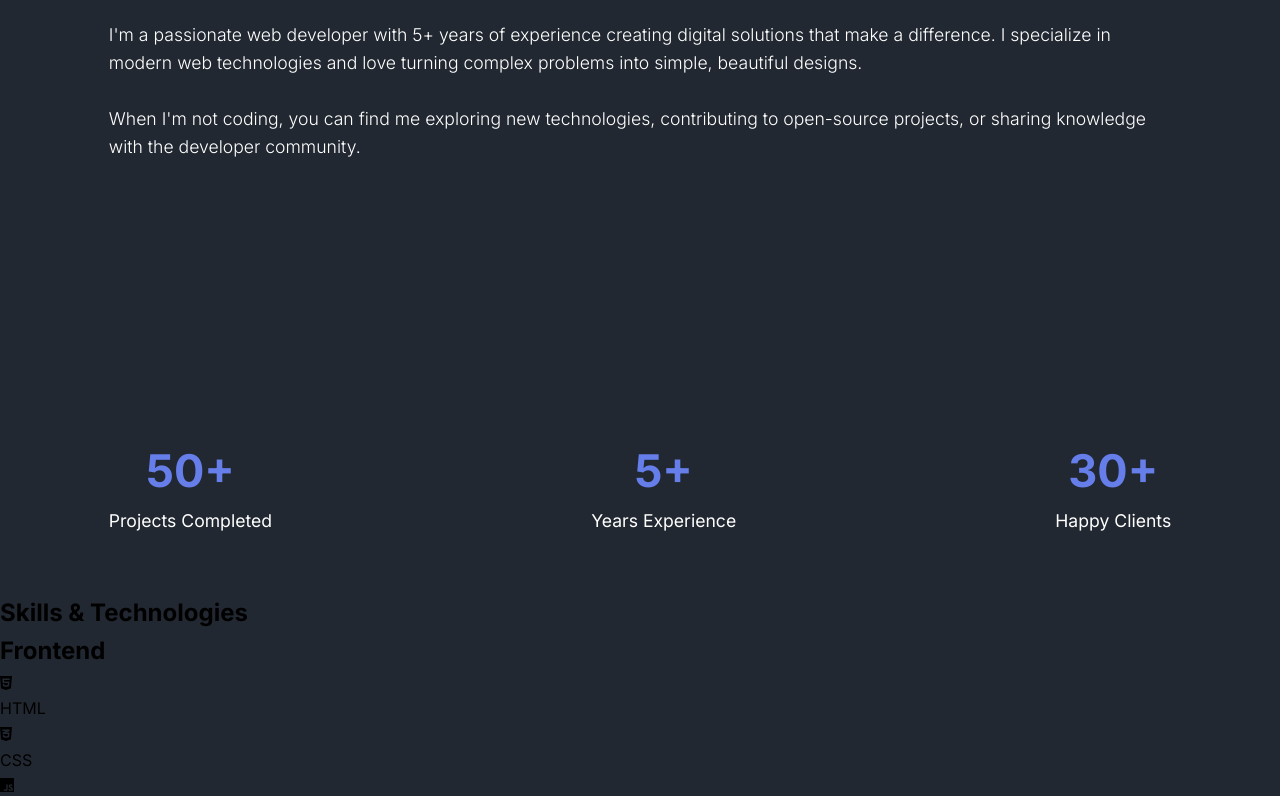
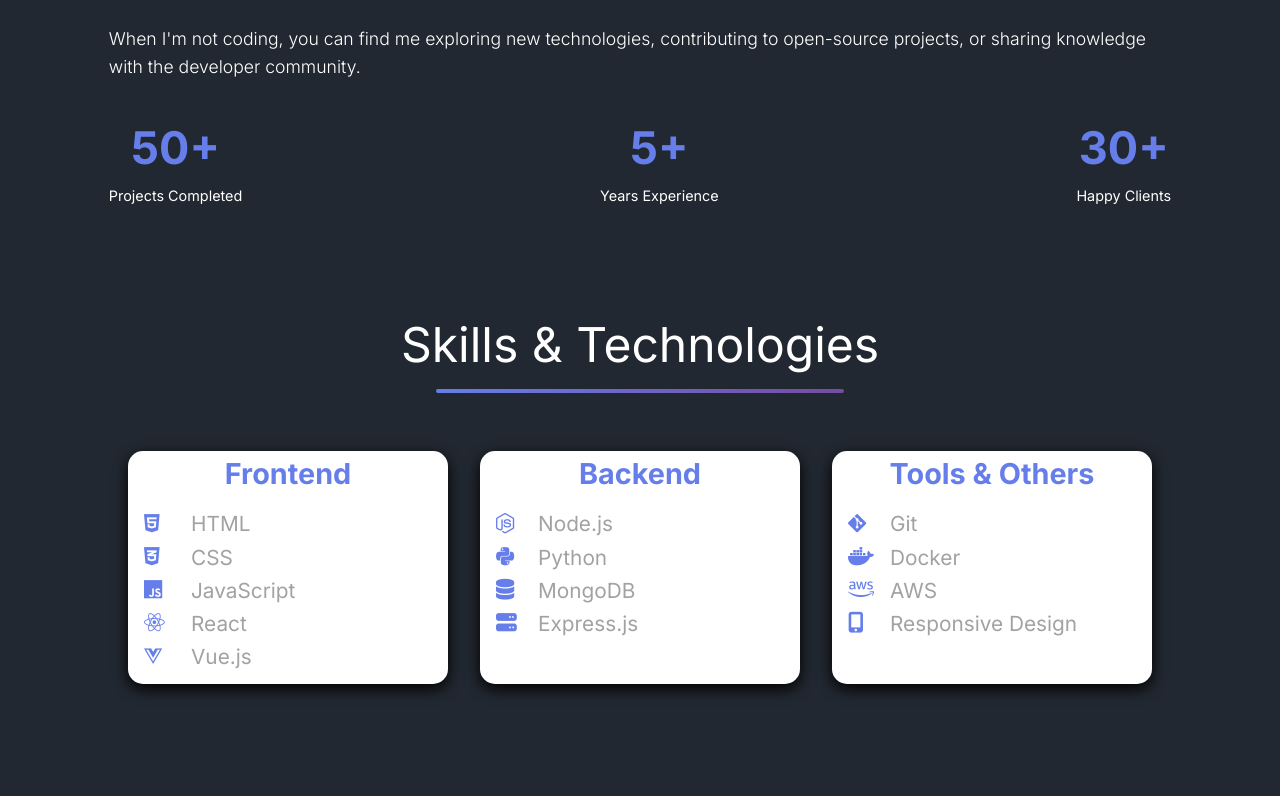
Before and after one commit to sadeemnasir/Portfoilio, a plain HTML site: page index.html in a window 1280 px wide. Shown: the part 926-1722 px from the top of the page. After the commit the page ends 1690 px from the top, so only its background shows below. Drawn offline with Linux system fonts and the light colour scheme.

Commit message:
Update styles.css

```diff
--- a/styles.css
+++ b/styles.css
@@ -55,6 +55,7 @@ a {
     background-color: rgba(34, 40, 49, 1);
     padding: 0 20px;
     transition: all 0.3s ease;
+    position: fixed;
 }
 
 .nav-name {
@@ -176,7 +177,6 @@ a {
 
 .about {
     width: 100%;
-    height: 90vh;
     display: flex;
     flex-direction: row;
     flex-wrap: wrap;
@@ -258,7 +258,7 @@ a {
     height: 100%;
     display: flex;
     justify-content: space-between;
-    align-items: center;
+    margin-top: 30px;
     width: 83%;
     text-align: center;
 }
@@ -283,9 +283,134 @@ a {
 .exp p,
 .clients p {
     color: white;
-    font-size: 1.1rem;
+    font-size: 0.9rem;
 }
 
+.skills {
+    width: 100%;
+    height: auto;
+    display: flex;
+    flex-direction: column;
+    flex-wrap: wrap;
+    justify-content: flex-start;
+    padding: 10vh 0 10vh 0;
+}
+.skills-container{
+    width: 100%;
+    display: flex;
+    align-items: center;
+    justify-content: center;
+    flex-direction: column;
+    flex-wrap: wrap;
+    height: 90%;
+    gap: 6vh;
+}
+
+
+.skills-title h1{
+    font-size: 3rem;
+    font-weight: 400;
+    color: white;
+}
+.skills-title{
+    display: flex;
+    align-items: center;
+    justify-content: center;
+    margin-top: 20px;
+}
+
+.skills-title {
+    position: relative;
+    /* needed for ::after */
+    display: inline-block;
+    padding-bottom: 10px;
+    /* reserve space so line doesn't push text */
+}
+
+.skills-title::after {
+    content: "";
+    display: block;
+    height: 4px;
+    margin-top: 6px;
+    margin-left: 35px;
+    margin-right: 35px;
+    border-radius: 2px;
+    background: linear-gradient(90deg, #667eea, #764ba2);
+
+    /* animation setup */
+    transform: scaleX(0);
+    /* hidden at first */
+    transform-origin: center;
+    /* expand from center */
+    animation: expand-line 3s cubic-bezier(0.2, 0.8, 0.4, 1) forwards;
+}
+
+.skills-title.animate::after {
+    transform: scaleX(1);
+}
+
+.skill-card-container{
+    width: 80%;
+    display: flex;
+    flex-direction: row;
+    flex-wrap: wrap;
+}
+
+.skills-cards {
+    width: 100%;
+    height: 100%;
+    display: grid;
+    grid-template-columns: repeat(3, 1fr);
+    gap: 2rem;
+    color: #a2a2a2;
+
+}
+
+
+.skill-set1,
+.skill-set2,
+.skill-set3{
+    display: flex;
+    flex-direction: column;
+    flex-wrap: wrap;
+    gap: 10px;
+      background-color: white;
+      border-radius: 15px;
+     box-shadow: 0 5px 15px rgba(0, 0, 0, 2);
+     padding-bottom: 10px;
+}
+.card-title{
+    text-align: center;
+    font-size: 1.2rem;
+    color: #667eea;
+}
+.skill-names-sec{
+    margin-left: 5%;
+    font-size: 1.3rem;
+}
+.skill-names{
+    display: flex;
+    gap: 8px;
+    align-items: center;
+}
+.skill-names i{
+    color: #667eea;
+    width: 34px;
+}
+.skill-set1 p{
+    margin-left: 5px;
+}
+
+/* Keyframes for animation */
+@keyframes expand-line {
+    from {
+        transform: scaleX(0);
+    }
+
+    to {
+        transform: scaleX(1);
+    }
+}
 
 @media only screen and (max-width:1200px) {
     .hero-container {
@@ -320,10 +445,12 @@ a {
         justify-content: flex-start;
         gap: 5vh;
     }
-
-    .about {
-        height: 60vh;
-    }
+.skills-title h1{
+    font-size: 2rem;
+}
+.skills-cards{
+    grid-template-columns:1fr ;
+}
 }
 
 @media (max-width: 768px) {
```
